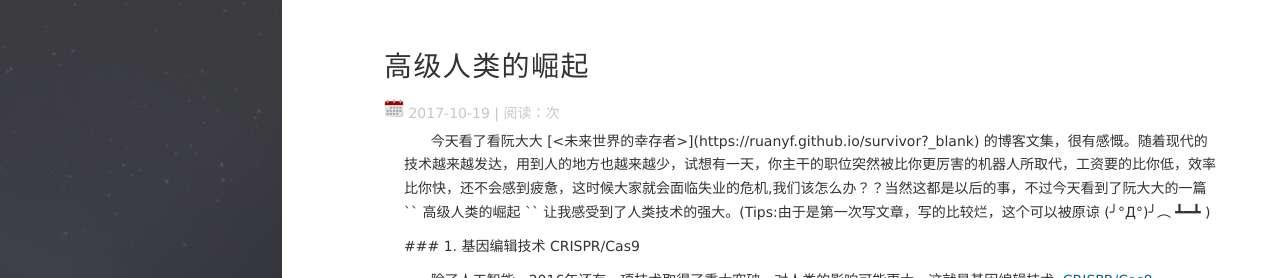
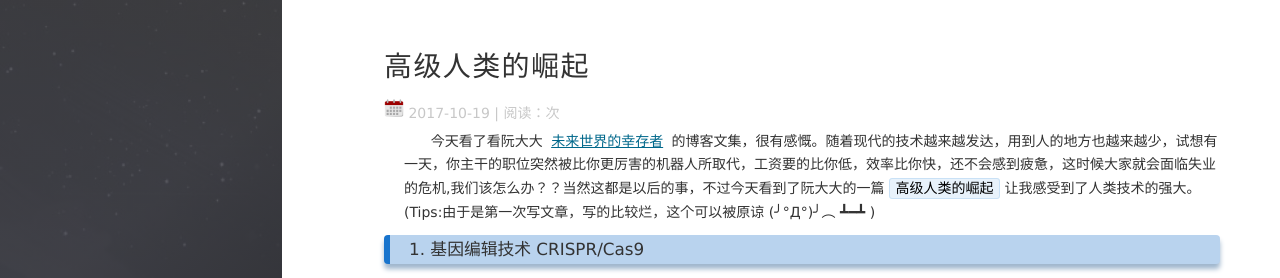
Before and after one commit to lcz1120/lcz1120.github.io, a Jekyll site: the page built from _posts/2017-10-19-高级人类的崛起.md, in a window 1280 px wide and 1400 px high, cut to the strip 0-278 px from the top of the window. Built offline with Jekyll 4.4.1, drawn with Linux system fonts in a browser that asks for light colours; nearby versions of some CDN libraries; comment, search, counter and statistics services are not loaded; some of the changed lines change nothing that is shown; some of the changed text lies outside the part shown.

Commit message:
高级人类的崛起

```diff
--- a/_posts/2017-10-19-高级人类的崛起.md
+++ b/_posts/2017-10-19-高级人类的崛起.md
@@ -6,12 +6,12 @@ description: "未来，技术的发达，基因，富的人越来越富,穷的
 tag: 文章
 ---
 
- &nbsp;&nbsp;&nbsp;&nbsp;&nbsp;&nbsp;今天看了看阮大大 [<未来世界的幸存者>](https://ruanyf.github.io/survivor?_blank) 的博客文集，很有感慨。随着现代的技术越来越发达，用到人的地方也越来越少，试想有一天，你主干的职位突然被比你更厉害的机器人所取代，工资要的比你低，效率比你快，还不会感到疲惫，这时候大家就会面临失业的危机,我们该怎么办？？当然这都是以后的事，不过今天看到了阮大大的一篇 `` 高级人类的崛起 `` 让我感受到了人类技术的强大。(Tips:由于是第一次写文章，写的比较烂，这个可以被原谅 (╯°Д°)╯︵ ┻━┻ )
+ &nbsp;&nbsp;&nbsp;&nbsp;&nbsp;&nbsp;今天看了看阮大大 [未来世界的幸存者](https://ruanyf.github.io/survivor) 的博客文集，很有感慨。随着现代的技术越来越发达，用到人的地方也越来越少，试想有一天，你主干的职位突然被比你更厉害的机器人所取代，工资要的比你低，效率比你快，还不会感到疲惫，这时候大家就会面临失业的危机,我们该怎么办？？当然这都是以后的事，不过今天看到了阮大大的一篇 `` 高级人类的崛起 `` 让我感受到了人类技术的强大。(Tips:由于是第一次写文章，写的比较烂，这个可以被原谅 (╯°Д°)╯︵ ┻━┻ )
 
 
- ### 1. 基因编辑技术 CRISPR/Cas9
+### 1. 基因编辑技术 CRISPR/Cas9
 
- &nbsp;&nbsp;&nbsp;&nbsp;&nbsp;&nbsp;除了人工智能，2016年还有一项技术取得了重大突破，对人类的影响可能更大。这就是基因编辑技术 [CRISPR/Cas9](https://baike.baidu.com/item/crispr%2Fcas9/13352392?_blank)。
+ &nbsp;&nbsp;&nbsp;&nbsp;&nbsp;&nbsp;除了人工智能，2016年还有一项技术取得了重大突破，对人类的影响可能更大。这就是基因编辑技术 [CRISPR/Cas9](https://baike.baidu.com/item/crispr%2Fcas9/13352392)。
 
  ![我是DNA,DNA](http://www.ruanyifeng.com/blogimg/asset/2017/bg2017022801.jpg)
 
@@ -37,17 +37,17 @@ tag: 文章
 
  &nbsp;&nbsp;&nbsp;&nbsp;&nbsp;&nbsp;自己无法选择基因，那是先天决定的，大部分遗传自父母，还有一小部分来自基因突变。基因并不总是好的，有些基因会导致先天性生理缺陷，或者遗传病。
 
- ### 3. CRISPR 技术
+### 3. CRISPR 技术
 
  &nbsp;&nbsp;&nbsp;&nbsp;&nbsp;&nbsp; CRISPR 技术使得人类可以改变基因了，这里擦掉一点，那里加上一笔，让生物更符合人类的需要。下面是一些已知的案例。
 
- ![人与牛](http://www.ruanyifeng.com/blogimg/asset/2017/bg2017022803.jpg?_blank)
+ ![人与牛](http://www.ruanyifeng.com/blogimg/asset/2017/bg2017022803.jpg)
 
- &nbsp;&nbsp;&nbsp;&nbsp;&nbsp;&nbsp;美国科学家培育出一种[不长角的奶牛](http://news.bioon.com/article/6698579.html?_blank)，产奶性能优良，但是不长牛角，因此不会伤人。
+ &nbsp;&nbsp;&nbsp;&nbsp;&nbsp;&nbsp;美国科学家培育出一种[不长角的奶牛](http://news.bioon.com/article/6698579.html)，产奶性能优良，但是不长牛角，因此不会伤人。
 
- &nbsp;&nbsp;&nbsp;&nbsp;&nbsp;&nbsp;哈佛大学正在[计划](http://news.bioon.com/article/6698345.html?_blank)从冰冻的猛犸遗体提取基因，与亚洲象的胚胎基因拼接，培养出一只有猛犸特征的大象。据说两三年内就能实现，复活恐龙也不再遥远。
+ &nbsp;&nbsp;&nbsp;&nbsp;&nbsp;&nbsp;哈佛大学正在[计划](http://news.bioon.com/article/6698345.html)从冰冻的猛犸遗体提取基因，与亚洲象的胚胎基因拼接，培养出一只有猛犸特征的大象。据说两三年内就能实现，复活恐龙也不再遥远。
 
- &nbsp;&nbsp;&nbsp;&nbsp;&nbsp;&nbsp;还有一个[计划](http://news.bioon.com/article/6678594.html?_blank)，要改造雄蚊子的基因，使其失去繁育能力，相当于把它阉了，从而可能使得蚊子灭绝。
+ &nbsp;&nbsp;&nbsp;&nbsp;&nbsp;&nbsp;还有一个[计划](http://news.bioon.com/article/6678594.html)，要改造雄蚊子的基因，使其失去繁育能力，相当于把它阉了，从而可能使得蚊子灭绝。
 
  上面这些例子都是“转基因动物”，但是大家心里都清楚，这项技术的主要用途是“转基因人”。
 
@@ -55,13 +55,13 @@ tag: 文章
 
   &nbsp;&nbsp;&nbsp;&nbsp;&nbsp;&nbsp;美国影星安吉丽娜·朱莉，因为家族遗传，携带乳腺癌基因，母亲就死于这种癌症。她没办法，只能在38岁时切除了整个乳腺。如果有了基因编辑技术，在胚胎时期删掉致病基因，就没有这个问题了。
 
-  &nbsp;&nbsp;&nbsp;&nbsp;&nbsp;&nbsp;艾滋病也是如此，如果删除了[艾滋病基因](http://www.stdaily.com/index/kejixinwen/2016-12/20/content_486834.shtml?_blank)，人类就有可能摆脱艾滋病的威胁。
+  &nbsp;&nbsp;&nbsp;&nbsp;&nbsp;&nbsp;艾滋病也是如此，如果删除了[艾滋病基因](http://www.stdaily.com/index/kejixinwen/2016-12/20/content_486834.shtml)，人类就有可能摆脱艾滋病的威胁。
 
   &nbsp;&nbsp;&nbsp;&nbsp;&nbsp;&nbsp;2017年2月15日，美国国家科学院发表[报告](http://digitalpaper.stdaily.com/http_www.kjrb.com/kjrb/html/2017-02/16/content_362296.htm?div=-1)：“应该允许科学家修改人类胚胎，以消除镰状细胞性贫血等毁灭性遗传疾病”。
 
   &nbsp;&nbsp;&nbsp;&nbsp;&nbsp;&nbsp;2017年7月，[第一例](https://www.technologyreview.com/s/608350/first-human-embryos-edited-in-us/)经过基因编辑的人类胚胎，已经在美国实验室完成了。
 
- ### 4. 增强性编辑
+### 4. 增强性编辑
 
  &nbsp;&nbsp;&nbsp;&nbsp;&nbsp;&nbsp;问题是除了“治疗性编辑”，还有“增强性编辑”（改造基因让人类变得更完美）：肥胖基因、脱发基因、近视眼基因，这些都可以删除。那些跟感知能力相关的基因，则可以增强，让视力和听觉变得更敏锐，记忆力变得更好。
 
@@ -71,7 +71,7 @@ tag: 文章
 
  &nbsp;&nbsp;&nbsp;&nbsp;&nbsp;&nbsp;增强性编辑的真正问题在于，如果一些人转了基因，另一些人没转，前者就会比后者多了竞争优势。
 
- ### 5. 基因优化
+### 5. 基因优化
 
  &nbsp;&nbsp;&nbsp;&nbsp;&nbsp;&nbsp;越早编辑基因，效果越好。先天性的基因缺陷，应该在胚胎或受精卵时期，就接受基因编辑。人类的胚胎将来一定会进行“基因优化”，没人想生下有缺陷的孩子，或者竞争力不如人的孩子。
 
@@ -81,10 +81,10 @@ tag: 文章
 
  &nbsp;&nbsp;&nbsp;&nbsp;&nbsp;&nbsp;他们会形成自己的圈子和阶层。最终，社会分裂成两种人：一种是普通人（基因没有优化过），另一种是高级人类（基因经过优化）。前者智力平平，长相平庸，体格矮小，无论在形体还是能力上，都比后者逊色。
 
- ### 6. 第一种生物
+### 6. 第一种生物
 
  &nbsp;&nbsp;&nbsp;&nbsp;&nbsp;&nbsp;古代的贵族只是在地位、权力、财富上优于其他人，生理上并无不同。资产阶级革命提出人类生而平等的口号，但是这种假设现在不成立了。富裕阶层已经有能力编辑基因，在体能和智能上优于其他人，
 
- &nbsp;&nbsp;&nbsp;&nbsp;&nbsp;&nbsp;一旦人与人在生理上不平等，那么社会就将大变。这跟以前政治经济的不平等，有着本质的区别。人类将是历史上[第一种生物](https://www.theguardian.com/science/2016/dec/02/kazuo-ishiguro-were-coming-close-to-the-point-where-we-can-create-people-who-are-superior-to-others?_blank)，能够自己在内部创造出生物学意义上更高等的种类。可以想象，经过几代人的基因编辑的累积，底层的人们将全面落后于上层社会，毫无翻身的希望，等待他们的又会是什么命运呢？
+ &nbsp;&nbsp;&nbsp;&nbsp;&nbsp;&nbsp;一旦人与人在生理上不平等，那么社会就将大变。这跟以前政治经济的不平等，有着本质的区别。人类将是历史上[第一种生物](https://www.theguardian.com/science/2016/dec/02/kazuo-ishiguro-were-coming-close-to-the-point-where-we-can-create-people-who-are-superior-to-others)，能够自己在内部创造出生物学意义上更高等的种类。可以想象，经过几代人的基因编辑的累积，底层的人们将全面落后于上层社会，毫无翻身的希望，等待他们的又会是什么命运呢？
 
  &nbsp;&nbsp;&nbsp;&nbsp;&nbsp;&nbsp;有一点是肯定的，那就是上层社会还会进一步分化，其中相对没钱的那部分人，慢慢会变成新的下等阶层。最终，整个社会的金字塔顶端，只有很少的一部分人，他们有着最完美的、编辑得无可挑剔的基因。
```
